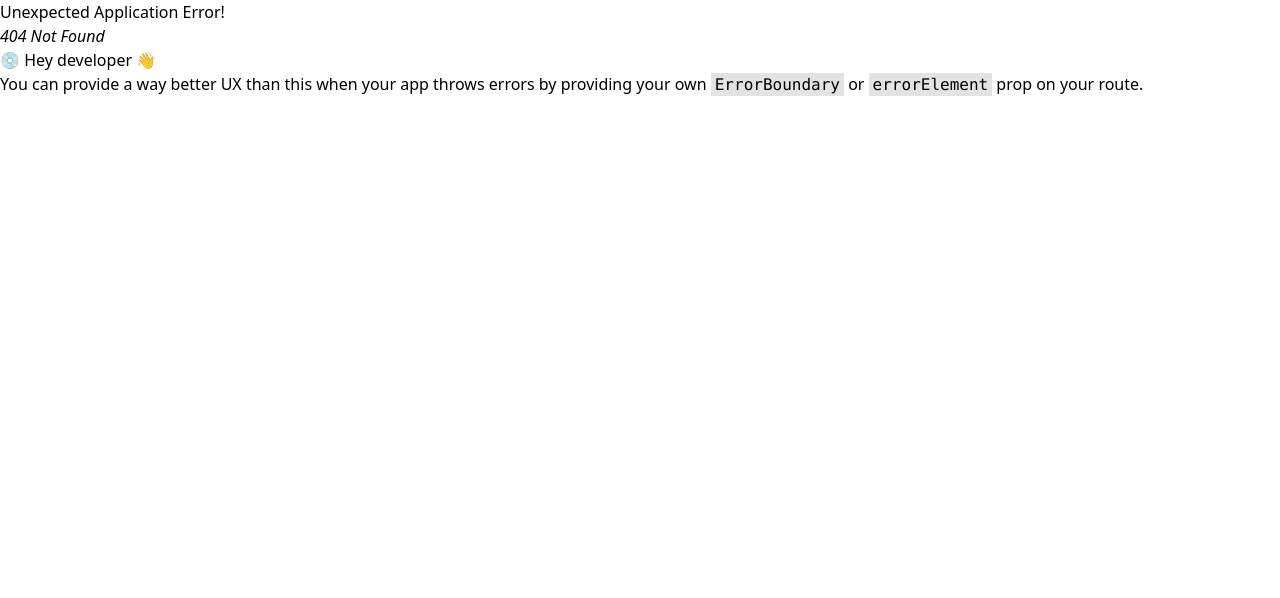
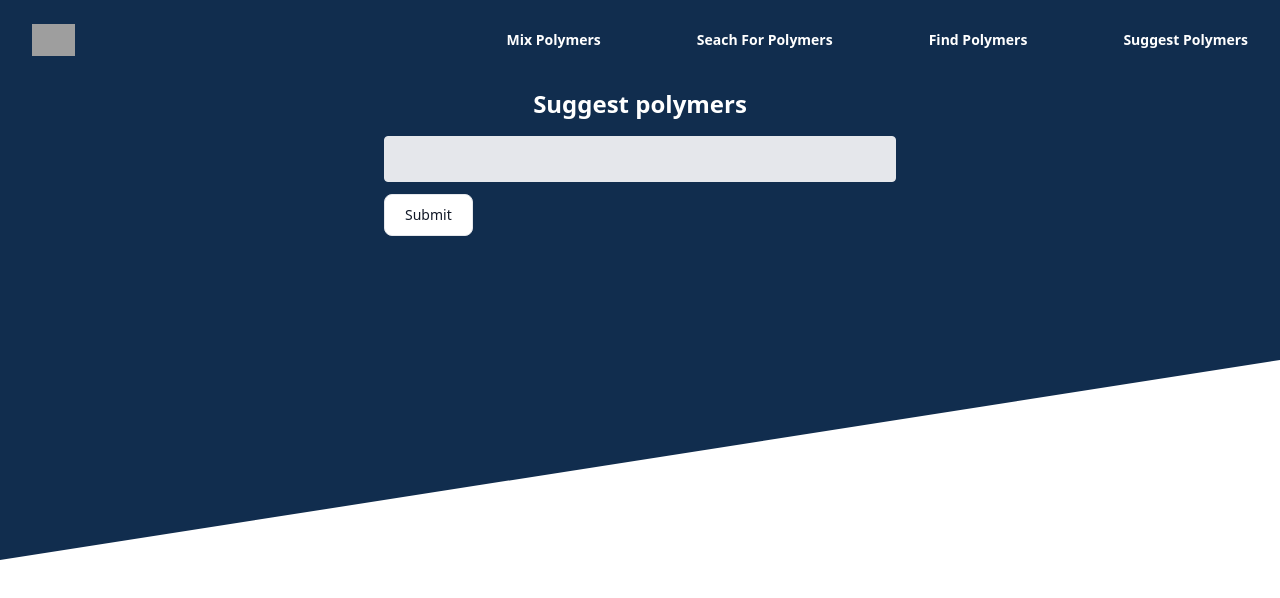
Before and after one commit to sahirf/frontpolymers, a React (Vite) app in the folder proyect/: page /suggest_polymers in a window 1280 px wide. Before the commit this address had no page. Shown: the top 598 px of the page. Built offline with nearby package versions, Linux system fonts and the light colour scheme; grey boxes are pictures that could not be loaded.

Commit message:
cambios en suggest y en main

```diff
--- a/proyect/components/nbar.jsx
+++ b/proyect/components/nbar.jsx
@@ -37,6 +37,9 @@ export default function Navbar_() {
           </Link>
           <Link to="/mix_polymers" className="text-sm font-semibold leading-6 text-white">
             Find Polymers
+          </Link>
+          <Link to="/suggest_polymers" className="text-sm font-semibold leading-6 text-white">
+            Suggest Polymers
           </Link>
         </Popover.Group>
       </nav>
@@ -85,6 +88,12 @@ export default function Navbar_() {
                 >
                   Find Polymers
                 </Link>
+                <Link
+                  to="/suggest_polymers"
+                  className="-mx-3 block rounded-lg px-3 py-4 text-base font-semibold leading-7 text-gray-900 hover:bg-gray-50"
+                >
+                  Suggest polymers
+                </Link>
               </div>
 
             </div>
--- a/proyect/src/main.jsx
+++ b/proyect/src/main.jsx
@@ -8,6 +8,7 @@ import {
 import Vista1 from './routes/vista1'
 import Vista2 from './routes/mix_polymers'
 import Vista5 from './routes/search_polymers'
+import Vista4 from './routes/suggest_polymers';
 
 const router = createBrowserRouter([
   {
@@ -22,6 +23,10 @@ const router = createBrowserRouter([
     path: "/search_polymers",
     element: <Vista5 />,
   },
+  {
+    path: "/suggest_polymers",
+    element: <Vista4 />,
+  },
 
 ]);
 
--- a/proyect/src/routes/search_polymers.jsx
+++ b/proyect/src/routes/search_polymers.jsx
@@ -27,6 +27,7 @@ export default function Vista5() {
   };
 
   return (
+
     <div className="min-h-screen">
       <FondoAzul />
       <Navbar_ />
--- /dev/null
+++ b/proyect/src/routes/suggest_polymers.jsx
@@ -0,0 +1,82 @@
+import FondoAzul from "../../components/backg";
+import Navbar_ from "../../components/nbar";
+import React, { useState } from 'react';
+import axios from 'axios';
+
+const SuggestForm = ({ inputValue, handleInputChange, handleSubmit, loading }) => (
+  <form onSubmit={handleSubmit} className="mx-auto max-w-lg">
+    <input
+      type="text"
+      value={inputValue}
+      onChange={handleInputChange}
+      className="mt-4 w-full bg-gray-200 text-gray-700 border rounded py-3 px-4 mb-3 leading-tight focus:outline-none focus:bg-white"
+    />
+    <input
+      type="submit"
+      className="py-2.5 px-5 mb-2 text-sm font-medium text-gray-900 focus:outline-none bg-white rounded-lg border border-gray-200 hover:bg-gray-100 hover:text-blue-700 focus:z-10 focus:ring-4 focus:ring-gray-100 dark:focus:ring-gray-700 dark:bg-gray-800 dark:text-gray-400 dark:border-gray-600 dark:hover:text-white dark:hover:bg-gray-700"
+      value="Submit"
+      disabled={loading}
+    />
+  </form>
+);
+
+const Message = ({ loading, responseMessage, errorMessage }) => (
+  <>
+    {loading && <p className="text-center text-gray-500">Submitting...</p>}
+    {responseMessage && <p className="text-center text-green-500">{responseMessage}</p>}
+    {errorMessage && <p className="text-center text-red-500">{errorMessage}</p>}
+  </>
+);
+
+export default function Vista4() {
+  const [inputValue, setInputValue] = useState('');
+  const [loading, setLoading] = useState(false);
+  const [responseMessage, setResponseMessage] = useState(null);
+  const [errorMessage, setErrorMessage] = useState(null);
+
+  const handleSubmit = async (event) => {
+    event.preventDefault();
+    setLoading(true);
+    setResponseMessage(null);
+    setErrorMessage(null);
+
+    try {
+      const response = await axios.post(`http://51.222.143.27:5000/suggest`, { prompt: inputValue }, {
+        headers: {
+          'Content-Type': 'application/json'
+        }
+      });
+
+      setResponseMessage('Response from API: ' + JSON.stringify(response.data));
+    } catch (error) {
+      setErrorMessage('Error submitting form: ' + error.message);
+    } finally {
+      setLoading(false);
+    }
+  };
+
+  const handleInputChange = (event) => {
+    setInputValue(event.target.value);
+  };
+
+  return (
+    <div className="min-h-screen">
+      <FondoAzul />
+      <Navbar_ />
+      <section>
+        <h1 className="text-white font-bold text-center text-2xl mt-2">Suggest polymers</h1>
+        <SuggestForm
+          inputValue={inputValue}
+          handleInputChange={handleInputChange}
+          handleSubmit={handleSubmit}
+          loading={loading}
+        />
+        <Message
+          loading={loading}
+          responseMessage={responseMessage}
+          errorMessage={errorMessage}
+        />
+      </section>
+    </div>
+  );
+}
--- a/proyect/src/routes/vista4.jsx
+++ /dev/null
@@ -1,79 +0,0 @@
-import FondoAzul from "../../components/backg";
-import Navbar_ from "../../components/nbar";
-import MultipleChoice from "../../components/multipleForm";
-import axios from 'axios';
-
-export default function Vista4() {
-    const [searchResults, setSearchResults] = useState([]);
-
-    const [searchTerm, setSearchTerm] = useState('');
-
-
-    const searchPolymers = async () => {
-
-        try {
-
-            const response = await axios.get(`Preguntar por la API`);
-
-            setSearchResults(response.data);
-
-        } catch (error) {
-
-            console.error(error);
-
-        }
-
-    };
-
-
-    return (
-
-        <div className="min-h-screen">
-
-          <FondoAzul />
-
-          <Navbar_ />
-
-          <section>
-
-            <input
-
-              type="text"
-
-              placeholder="Search for polymers"
-
-              value={searchTerm}
-
-              onChange={(e) => setSearchTerm(e.target.value)}
-
-            />
-
-            <button onClick={searchPolymers}>Search</button>
-
-            <MultipleChoice>
-
-            </MultipleChoice>
-
-            {searchResults.length > 0 && (
-
-              <ul>
-
-                {searchResults.map((polymer) => (
-
-                  <li key={polymer.id}>{polymer.name}</li>
-
-                ))}
-
-              </ul>
-
-            )}
-
-          </section>
-
-        </div>
-
-    )
-}
-
-
-/*hola */
```
